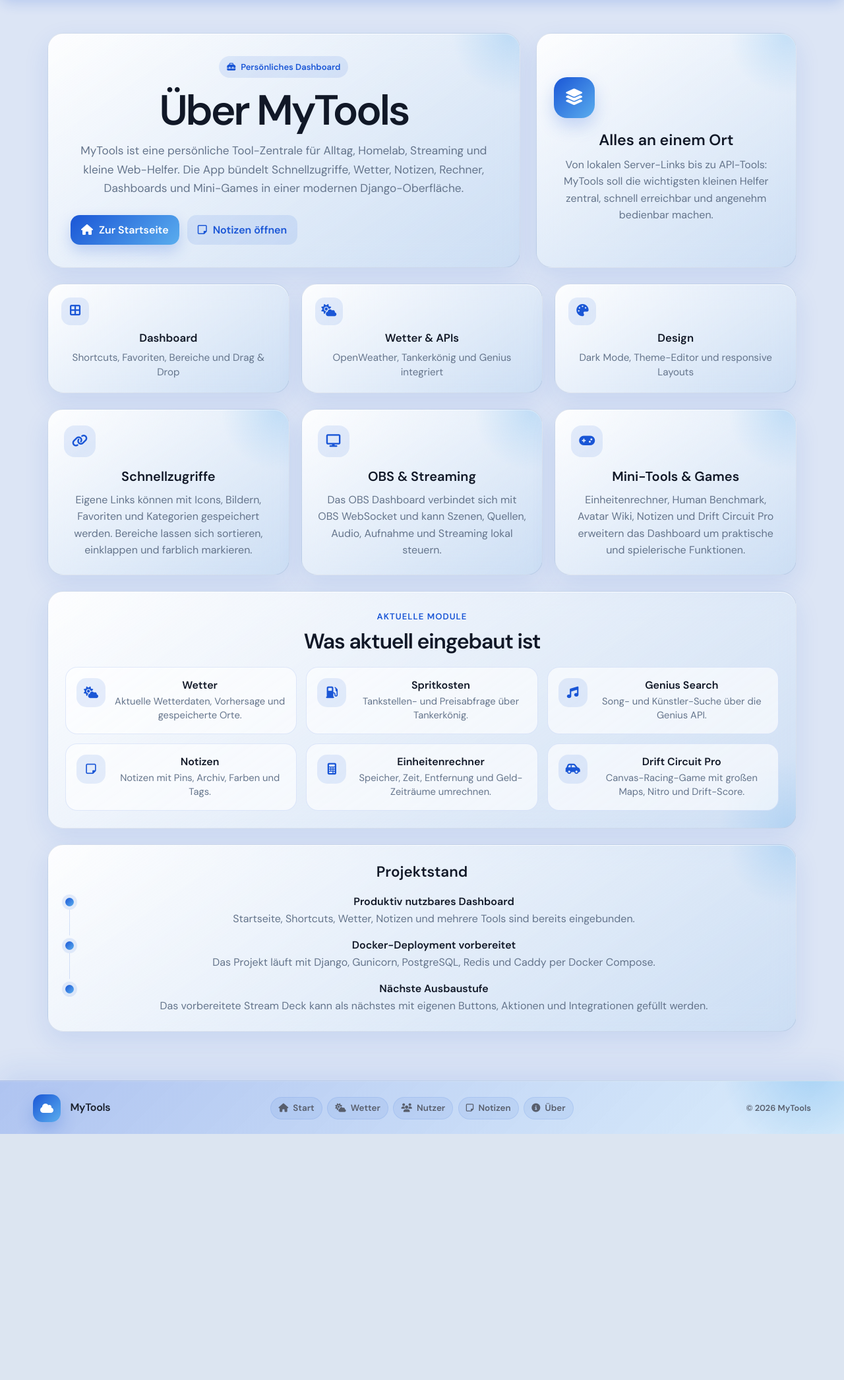
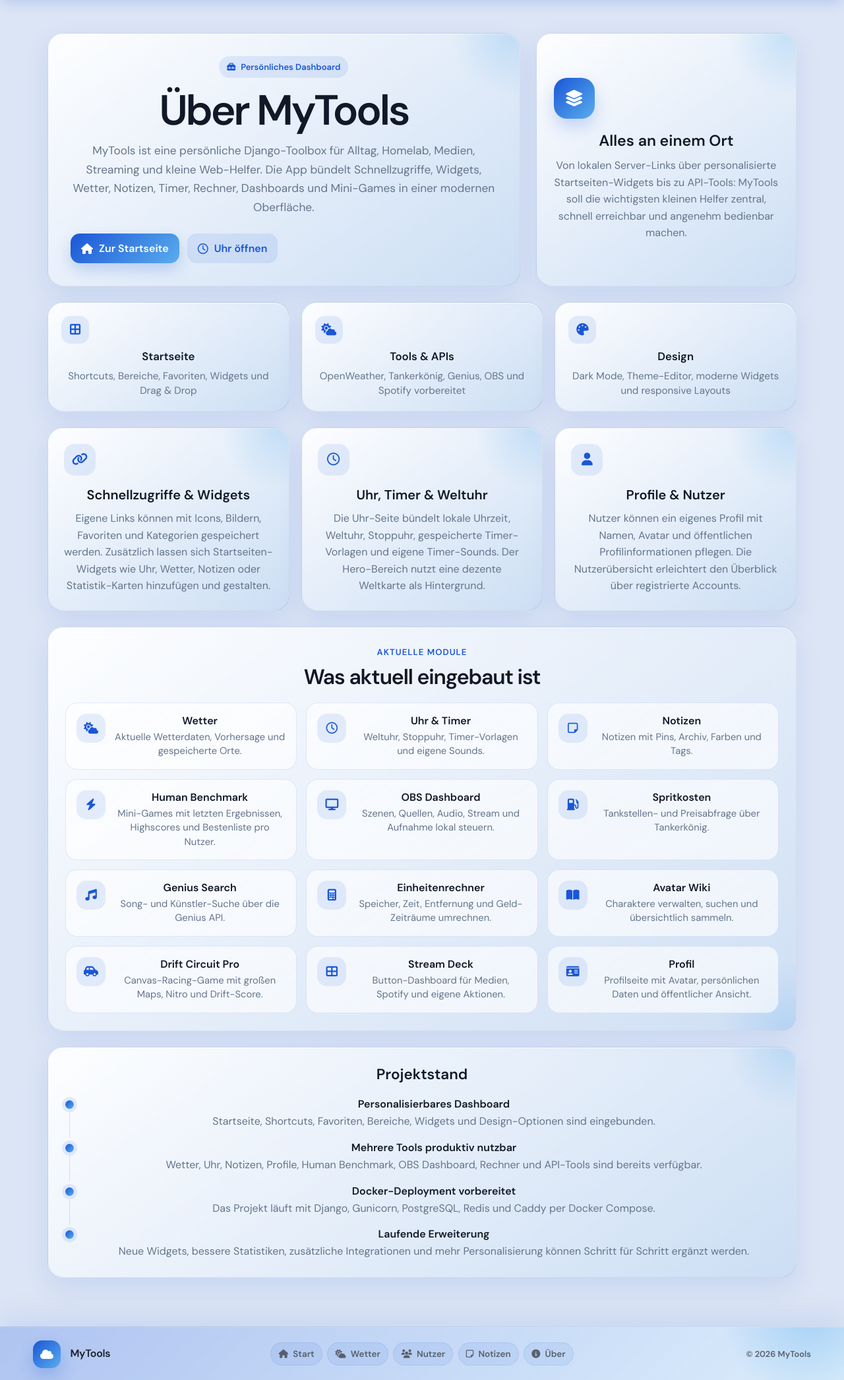
Before and after one commit to YannikFroehlich/MyTools, a Django app: page /about/ in a window 1280 px wide. Shown: the part 60-2152 px from the top of the page at 66% size. Before the commit the page ends 1779 px from the top, so only its background shows below. Run offline with Django 5.2, Linux system fonts and the light colour scheme; the visitor is signed in with stand-in values (Sample User, id 1); data comes from the database, SQL or seed files in the repository; some libraries are stand-ins or nearby versions.

Commit message:
Anpassung about.html und README.md

```diff
--- a/app/templates/app/about.html
+++ b/app/templates/app/about.html
@@ -22,8 +22,8 @@
 
                 <p>
                     {% blocktranslate trimmed %}
-                        MyTools ist eine persönliche Tool-Zentrale für Alltag, Homelab, Streaming und kleine Web-Helfer.
-                        Die App bündelt Schnellzugriffe, Wetter, Notizen, Rechner, Dashboards und Mini-Games in einer modernen Django-Oberfläche.
+                        MyTools ist eine persönliche Django-Toolbox für Alltag, Homelab, Medien, Streaming und kleine Web-Helfer.
+                        Die App bündelt Schnellzugriffe, Widgets, Wetter, Notizen, Timer, Rechner, Dashboards und Mini-Games in einer modernen Oberfläche.
                     {% endblocktranslate %}
                 </p>
 
@@ -33,9 +33,9 @@
                         {% translate 'Zur Startseite' %}
                     </a>
 
-                    <a href="{% url 'notes' %}" class="about-secondary-button">
-                        <i class="fa-regular fa-note-sticky"></i>
-                        {% translate 'Notizen öffnen' %}
+                    <a href="{% url 'clock' %}" class="about-secondary-button">
+                        <i class="fa-regular fa-clock"></i>
+                        {% translate 'Uhr öffnen' %}
                     </a>
                 </div>
             </div>
@@ -49,8 +49,8 @@
 
                 <p>
                     {% blocktranslate trimmed %}
-                        Von lokalen Server-Links bis zu API-Tools: MyTools soll die wichtigsten kleinen Helfer zentral,
-                        schnell erreichbar und angenehm bedienbar machen.
+                        Von lokalen Server-Links über personalisierte Startseiten-Widgets bis zu API-Tools:
+                        MyTools soll die wichtigsten kleinen Helfer zentral, schnell erreichbar und angenehm bedienbar machen.
                     {% endblocktranslate %}
                 </p>
             </div>
@@ -59,20 +59,20 @@
         <div class="about-stats">
             <div class="about-stat-card">
                 <i class="fa-solid fa-border-all"></i>
-                <strong>{% translate 'Dashboard' %}</strong>
-                <span>{% translate 'Shortcuts, Favoriten, Bereiche und Drag & Drop' %}</span>
+                <strong>{% translate 'Startseite' %}</strong>
+                <span>{% translate 'Shortcuts, Bereiche, Favoriten, Widgets und Drag & Drop' %}</span>
             </div>
 
             <div class="about-stat-card">
                 <i class="fa-solid fa-cloud-sun"></i>
-                <strong>{% translate 'Wetter & APIs' %}</strong>
-                <span>{% translate 'OpenWeather, Tankerkönig und Genius integriert' %}</span>
+                <strong>{% translate 'Tools & APIs' %}</strong>
+                <span>{% translate 'OpenWeather, Tankerkönig, Genius, OBS und Spotify vorbereitet' %}</span>
             </div>
 
             <div class="about-stat-card">
                 <i class="fa-solid fa-palette"></i>
                 <strong>{% translate 'Design' %}</strong>
-                <span>{% translate 'Dark Mode, Theme-Editor und responsive Layouts' %}</span>
+                <span>{% translate 'Dark Mode, Theme-Editor, moderne Widgets und responsive Layouts' %}</span>
             </div>
         </div>
 
@@ -82,42 +82,42 @@
                     <i class="fa-solid fa-link"></i>
                 </div>
 
-                <h2>{% translate 'Schnellzugriffe' %}</h2>
+                <h2>{% translate 'Schnellzugriffe & Widgets' %}</h2>
 
                 <p>
                     {% blocktranslate trimmed %}
                         Eigene Links können mit Icons, Bildern, Favoriten und Kategorien gespeichert werden.
-                        Bereiche lassen sich sortieren, einklappen und farblich markieren.
+                        Zusätzlich lassen sich Startseiten-Widgets wie Uhr, Wetter, Notizen oder Statistik-Karten hinzufügen und gestalten.
                     {% endblocktranslate %}
                 </p>
             </div>
 
             <div class="about-card">
                 <div class="about-card-icon">
-                    <i class="fa-solid fa-display"></i>
+                    <i class="fa-regular fa-clock"></i>
                 </div>
 
-                <h2>{% translate 'OBS & Streaming' %}</h2>
+                <h2>{% translate 'Uhr, Timer & Weltuhr' %}</h2>
 
                 <p>
                     {% blocktranslate trimmed %}
-                        Das OBS Dashboard verbindet sich mit OBS WebSocket und kann Szenen, Quellen, Audio,
-                        Aufnahme und Streaming lokal steuern.
+                        Die Uhr-Seite bündelt lokale Uhrzeit, Weltuhr, Stoppuhr, gespeicherte Timer-Vorlagen und eigene Timer-Sounds.
+                        Der Hero-Bereich nutzt eine dezente Weltkarte als Hintergrund.
                     {% endblocktranslate %}
                 </p>
             </div>
 
             <div class="about-card">
                 <div class="about-card-icon">
-                    <i class="fa-solid fa-gamepad"></i>
+                    <i class="fa-solid fa-user"></i>
                 </div>
 
-                <h2>{% translate 'Mini-Tools & Games' %}</h2>
+                <h2>{% translate 'Profile & Nutzer' %}</h2>
 
                 <p>
                     {% blocktranslate trimmed %}
-                        Einheitenrechner, Human Benchmark, Avatar Wiki, Notizen und Drift Circuit Pro erweitern
-                        das Dashboard um praktische und spielerische Funktionen.
+                        Nutzer können ein eigenes Profil mit Namen, Avatar und öffentlichen Profilinformationen pflegen.
+                        Die Nutzerübersicht erleichtert den Überblick über registrierte Accounts.
                     {% endblocktranslate %}
                 </p>
             </div>
@@ -138,6 +138,38 @@
                     </div>
                 </a>
 
+                <a href="{% url 'clock' %}" class="about-feature-card">
+                    <i class="fa-regular fa-clock"></i>
+                    <div>
+                        <strong>{% translate 'Uhr & Timer' %}</strong>
+                        <span>{% translate 'Weltuhr, Stoppuhr, Timer-Vorlagen und eigene Sounds.' %}</span>
+                    </div>
+                </a>
+
+                <a href="{% url 'notes' %}" class="about-feature-card">
+                    <i class="fa-regular fa-note-sticky"></i>
+                    <div>
+                        <strong>{% translate 'Notizen' %}</strong>
+                        <span>{% translate 'Notizen mit Pins, Archiv, Farben und Tags.' %}</span>
+                    </div>
+                </a>
+
+                <a href="{% url 'human-benchmark' %}" class="about-feature-card">
+                    <i class="fa-solid fa-bolt"></i>
+                    <div>
+                        <strong>{% translate 'Human Benchmark' %}</strong>
+                        <span>{% translate 'Mini-Games mit letzten Ergebnissen, Highscores und Bestenliste pro Nutzer.' %}</span>
+                    </div>
+                </a>
+
+                <a href="{% url 'obs-dashboard' %}" class="about-feature-card">
+                    <i class="fa-solid fa-display"></i>
+                    <div>
+                        <strong>{% translate 'OBS Dashboard' %}</strong>
+                        <span>{% translate 'Szenen, Quellen, Audio, Stream und Aufnahme lokal steuern.' %}</span>
+                    </div>
+                </a>
+
                 <a href="{% url 'spritkostenrechner' %}" class="about-feature-card">
                     <i class="fa-solid fa-gas-pump"></i>
                     <div>
@@ -154,14 +186,6 @@
                     </div>
                 </a>
 
-                <a href="{% url 'notes' %}" class="about-feature-card">
-                    <i class="fa-regular fa-note-sticky"></i>
-                    <div>
-                        <strong>{% translate 'Notizen' %}</strong>
-                        <span>{% translate 'Notizen mit Pins, Archiv, Farben und Tags.' %}</span>
-                    </div>
-                </a>
-
                 <a href="{% url 'unit_converter' %}" class="about-feature-card">
                     <i class="fa-solid fa-calculator"></i>
                     <div>
@@ -170,11 +194,35 @@
                     </div>
                 </a>
 
+                <a href="{% url 'avatar-wiki' %}" class="about-feature-card">
+                    <i class="fa-solid fa-book-open"></i>
+                    <div>
+                        <strong>{% translate 'Avatar Wiki' %}</strong>
+                        <span>{% translate 'Charaktere verwalten, suchen und übersichtlich sammeln.' %}</span>
+                    </div>
+                </a>
+
                 <a href="{% url 'drift-circuit' %}" class="about-feature-card">
                     <i class="fa-solid fa-car-side"></i>
                     <div>
                         <strong>{% translate 'Drift Circuit Pro' %}</strong>
                         <span>{% translate 'Canvas-Racing-Game mit großen Maps, Nitro und Drift-Score.' %}</span>
+                    </div>
+                </a>
+
+                <a href="{% url 'stream-deck' %}" class="about-feature-card">
+                    <i class="fa-solid fa-table-cells-large"></i>
+                    <div>
+                        <strong>{% translate 'Stream Deck' %}</strong>
+                        <span>{% translate 'Button-Dashboard für Medien, Spotify und eigene Aktionen.' %}</span>
+                    </div>
+                </a>
+
+                <a href="{% url 'profile' %}" class="about-feature-card">
+                    <i class="fa-solid fa-id-card"></i>
+                    <div>
+                        <strong>{% translate 'Profil' %}</strong>
+                        <span>{% translate 'Profilseite mit Avatar, persönlichen Daten und öffentlicher Ansicht.' %}</span>
                     </div>
                 </a>
             </div>
@@ -187,8 +235,16 @@
                 <div class="timeline-item">
                     <span></span>
                     <div>
-                        <h3>{% translate 'Produktiv nutzbares Dashboard' %}</h3>
-                        <p>{% translate 'Startseite, Shortcuts, Wetter, Notizen und mehrere Tools sind bereits eingebunden.' %}</p>
+                        <h3>{% translate 'Personalisierbares Dashboard' %}</h3>
+                        <p>{% translate 'Startseite, Shortcuts, Favoriten, Bereiche, Widgets und Design-Optionen sind eingebunden.' %}</p>
+                    </div>
+                </div>
+
+                <div class="timeline-item">
+                    <span></span>
+                    <div>
+                        <h3>{% translate 'Mehrere Tools produktiv nutzbar' %}</h3>
+                        <p>{% translate 'Wetter, Uhr, Notizen, Profile, Human Benchmark, OBS Dashboard, Rechner und API-Tools sind bereits verfügbar.' %}</p>
                     </div>
                 </div>
 
@@ -203,8 +259,8 @@
                 <div class="timeline-item">
                     <span></span>
                     <div>
-                        <h3>{% translate 'Nächste Ausbaustufe' %}</h3>
-                        <p>{% translate 'Das vorbereitete Stream Deck kann als nächstes mit eigenen Buttons, Aktionen und Integrationen gefüllt werden.' %}</p>
+                        <h3>{% translate 'Laufende Erweiterung' %}</h3>
+                        <p>{% translate 'Neue Widgets, bessere Statistiken, zusätzliche Integrationen und mehr Personalisierung können Schritt für Schritt ergänzt werden.' %}</p>
                     </div>
                 </div>
             </div>
```
Also changed, not shown: README.md.
